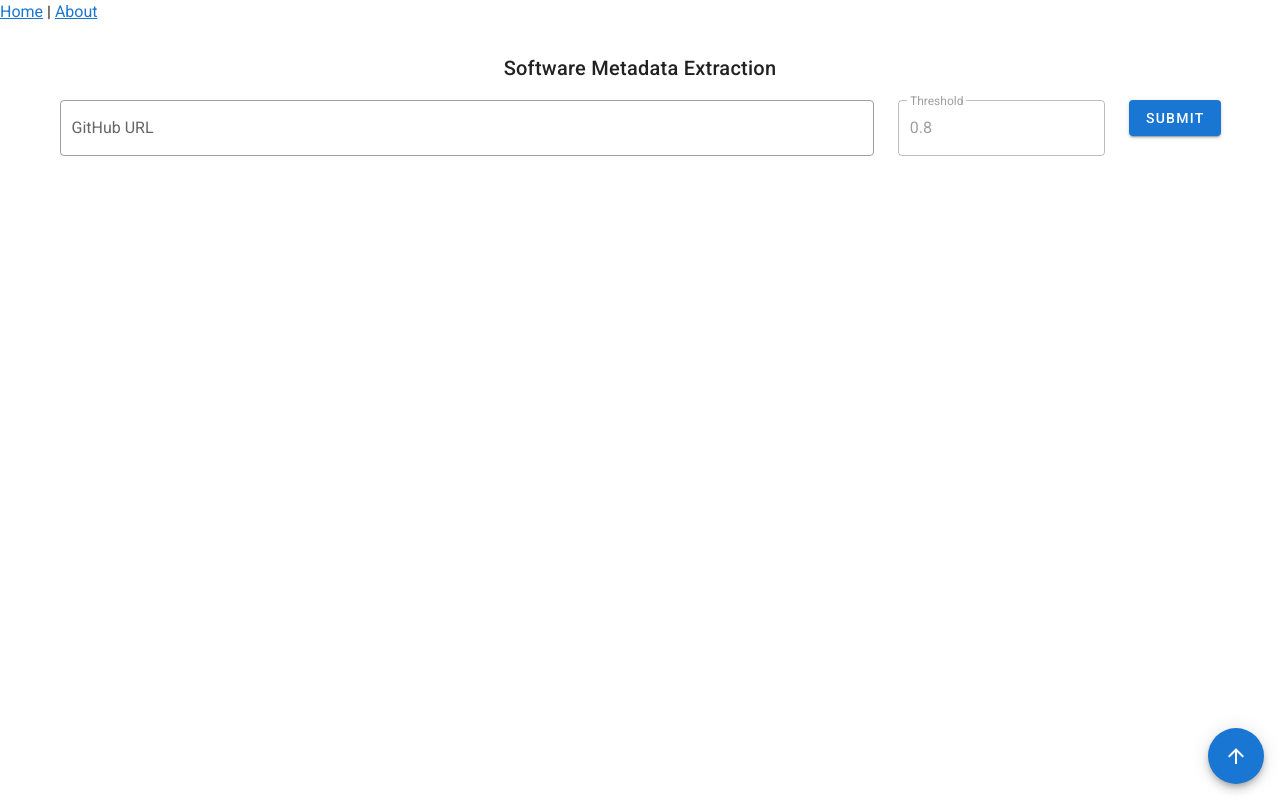
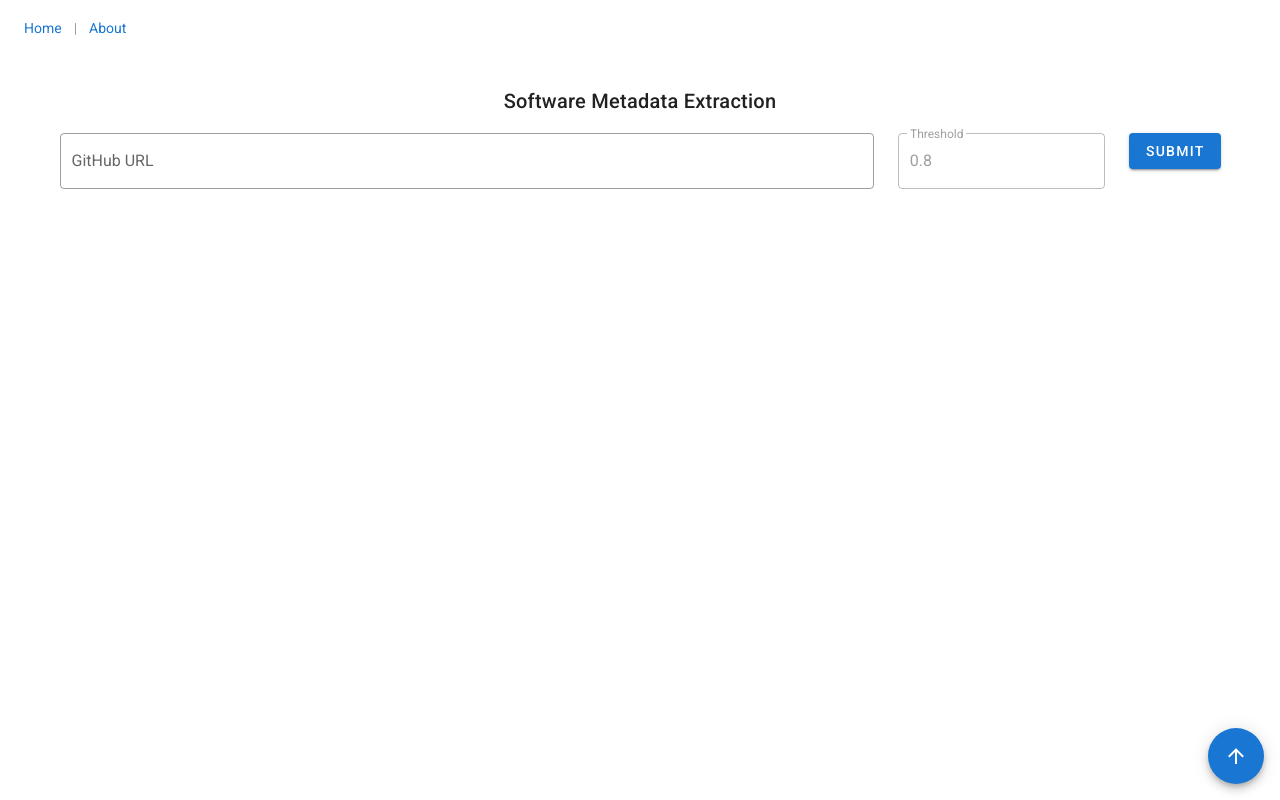
Before and after one commit to SoftwareUnderstanding/SOMEF-Vider, a Vue app in the folder client/: page / in a window 1280 px wide. Built offline with nearby package versions, Linux system fonts and the light colour scheme.

Commit message:
Improved page navigation

```diff
--- a/client/src/App.vue
+++ b/client/src/App.vue
@@ -1,10 +1,11 @@
 <template>
   <v-app>
     <v-main>
-      <div id="nav">
-        <router-link to="/">Home</router-link> |
-        <router-link to="/about">About</router-link>
-      </div>
+      <v-breadcrumbs
+          :items="navBar"
+          divider="|"
+      >
+      </v-breadcrumbs>
       <router-view/>
     </v-main>
   </v-app>
@@ -16,7 +17,18 @@ export default {
   name: 'App',
 
   data: () => ({
-    //
+    navBar:[
+      {
+        text: 'Home',
+        disabled: false,
+        href: '/#/',
+      },
+      {
+        text: 'About',
+        disabled: false,
+        href: '/#/about',
+      },
+    ],
   }),
 };
 </script>
```
